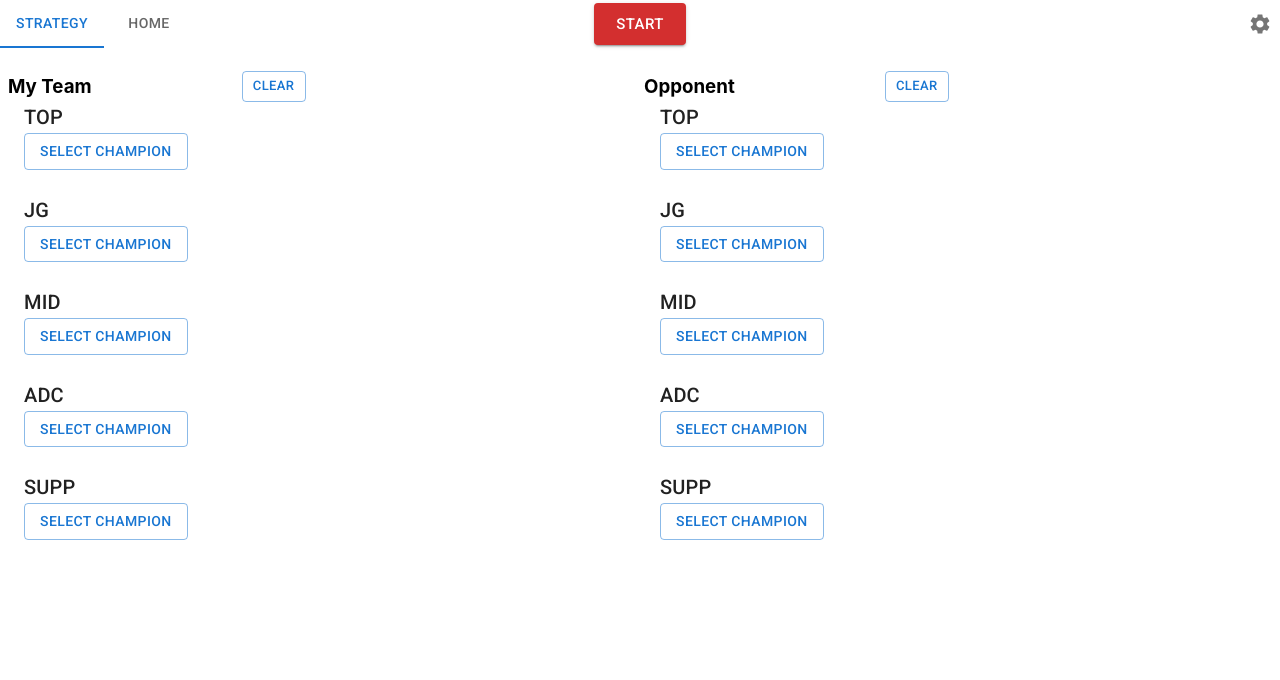
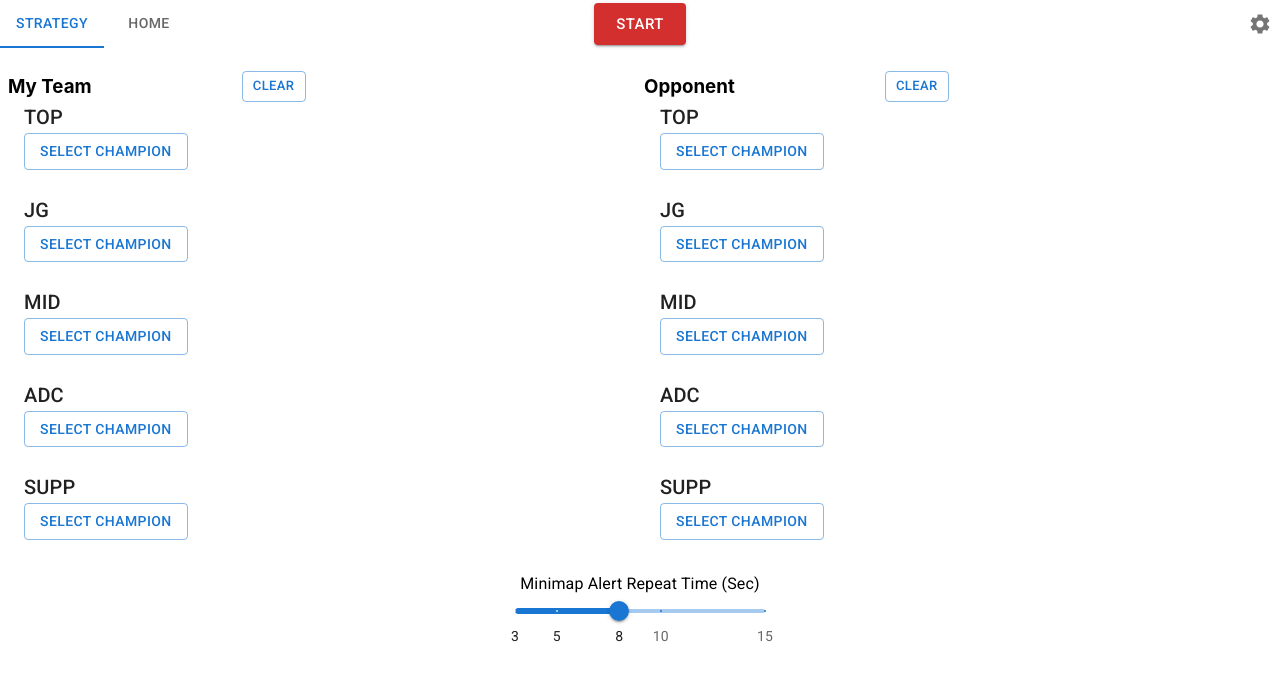
Before and after one commit to Jaehan-Kevin-Kim/LeagueOfLegend_Strategy, a React (Create React App) app: page /strategy in a window 1280 px wide. Shown: the top 680 px of the page. Built offline with nearby package versions, Linux system fonts and the light colour scheme; no server answers.

Commit message:
Added minimap alert sound

```diff
--- a/src/components/FlashingDialog/index.tsx
+++ b/src/components/FlashingDialog/index.tsx
@@ -23,7 +23,7 @@ const FlashingDialog: FC<Props> = ({ message, isActive, alertCloseHandle }) => {
   const [color, setColor] = useState("yellow");
   const [seconds, setSeconds] = useState(0);
   const [audioVolume, setVolume] = useState(0.05);
-  const audioRef = useRef(new Audio("/sounds/alarm-sound.mp3"));
+  const alarmAudioRef = useRef(new Audio("/sounds/alarm-sound.mp3"));
 
   useEffect(() => {
     // console.log("isIsActive in FlashingDialog: ", isIsActive);
@@ -35,13 +35,13 @@ const FlashingDialog: FC<Props> = ({ message, isActive, alertCloseHandle }) => {
     }, 500);
 
     if (alarmSound) {
-      audioRef.current.play();
-      audioRef.current.volume = audioVolume;
+      alarmAudioRef.current.play();
+      alarmAudioRef.current.volume = audioVolume;
     }
 
     if (seconds >= 6 && alarmSound) {
-      audioRef.current.pause();
-      audioRef.current.currentTime = 0;
+      alarmAudioRef.current.pause();
+      alarmAudioRef.current.currentTime = 0;
     }
 
     if (seconds >= 10) {
@@ -63,7 +63,7 @@ const FlashingDialog: FC<Props> = ({ message, isActive, alertCloseHandle }) => {
 
   const onClickMuteButton = () => {
     setVolume(0);
-    // audioRef.current.volume = 0;
+    // alarmAudioRef.current.volume = 0;
   };
 
   return (
--- a/src/components/SettingsComponent/index.tsx
+++ b/src/components/SettingsComponent/index.tsx
@@ -138,6 +138,18 @@ const SettingsComponent = () => {
             <FormControlLabel
               control={
                 <Switch
+                  name="minimapAlertSound"
+                  checked={options.minimapAlertSound}
+                  onChange={onChangeOptionSwitch}
+                />
+              }
+              // labelPlacement="end"
+              label="Minimap Check Sound"></FormControlLabel>
+          </MenuItem>
+          <MenuItem>
+            <FormControlLabel
+              control={
+                <Switch
                   name="testMode"
                   checked={options.testMode}
                   onChange={onChangeOptionSwitch}
--- a/src/components/Timer/index.tsx
+++ b/src/components/Timer/index.tsx
@@ -7,16 +7,21 @@ import {
   IconButton,
   Typography,
 } from "@mui/material";
-import { useCallback, useEffect, useState } from "react";
+import { useCallback, useEffect, useRef, useState } from "react";
 import { ALERT_TIMES_MESSAGES } from "../../constants";
 import FlashingDialog from "../FlashingDialog";
+import { useOptionStore } from "../../store/OptionStore";
 
 const TimerComponent = () => {
+  const optionState = useOptionStore((state) => state);
+
   const [seconds, setSeconds] = useState(0);
   const [isActive, setIsActive] = useState(false);
   const [isStarted, setIsStarted] = useState(false);
   const [showAlert, setShowAlert] = useState(false);
   const [alertMessage, setAlertMessage] = useState("");
+  const beepAudioRef = useRef(new Audio("/sounds/beep-sound.wav"));
+  const minimapCheckAudioRef = useRef(new Audio("/sounds/minimap.mp3"));
 
   useEffect(() => {
     let interval: NodeJS.Timeout | null = null;
@@ -35,22 +40,26 @@ const TimerComponent = () => {
         setAlertMessage(timeAndMessage.message);
       }
     });
-    // if (seconds === 1 || seconds === 150) {
-    // }
 
-    // if (seconds === 15 || seconds === 160) {
-    //   setShowAlert(false);
-    // }
-    // if (seconds === 150) {
-    //   displayAlert();
-    // }
+    if (
+      seconds >= 120 &&
+      optionState.options.minimapAlertSound &&
+      seconds % optionState.minimapAlertRepeatPeriod === 0
+    ) {
+      beepAudioRef.current.play();
+      beepAudioRef.current.volume = 0.07;
+      beepAudioRef.current.currentTime = 0;
+      minimapCheckAudioRef.current.play();
+      minimapCheckAudioRef.current.volume = 1;
+      minimapCheckAudioRef.current.currentTime = 0;
+    }
 
     return () => {
       if (interval) {
         clearInterval(interval);
       }
     };
-  }, [isActive, seconds]);
+  }, [isActive, seconds, optionState.minimapAlertRepeatPeriod]);
 
   const onClickTimerButton = useCallback(() => {
     setIsActive(!isActive);
--- a/src/models/Options.tsx
+++ b/src/models/Options.tsx
@@ -8,4 +8,5 @@ export interface IOptions {
   showPositions: boolean;
   alarmSound: boolean;
   testMode: boolean;
+  minimapAlertSound: boolean;
 }
--- a/src/pages/Strategy/index.tsx
+++ b/src/pages/Strategy/index.tsx
@@ -1,16 +1,13 @@
 import { useCallback, useEffect, useState } from "react";
 
 import ChampionCard from "../../components/ChampionCard";
-import { Button, Grid } from "@mui/material";
+import { Box, Button, Grid, Slider, Typography } from "@mui/material";
 import useChampionStoreHook from "../../hooks/useChampionStoreHook";
 import { IChampion, ITeamChampInfo } from "../../models/Champion";
-// import { Button } from "@headlessui/react";
 import useSummonerSpellStoreHook from "../../hooks/useSummonerSpellStoreHook";
 import { useOptionStore } from "../../store/OptionStore";
 import { useGetChampionInfo } from "../../store/ChampionStore";
 import SummonerSpells from "../../components/SummonerSpells";
-
-const positions = ["TOP", "JG", "MID", "ADC", "SUPP"];
 
 export interface TeamChampInfo {
   team: string;
@@ -18,51 +15,54 @@ export interface TeamChampInfo {
   position: string;
 }
 
+const minimapAlertRepeatTimeMarks = [
+  {
+    value: 3,
+    label: "3",
+  },
+  {
+    value: 5,
+    label: "5",
+  },
+  {
+    value: 8,
+    label: "8",
+  },
+  {
+    value: 10,
+    label: "10",
+  },
+  {
+    value: 15,
+    label: "15",
+  },
+];
+
 const Strategy = () => {
-  //   const { data, loading, error } = useGetChampionInfo();
-  // const { showSkillDetails, changeShowSkillDetails } = useGetChampionInfo();
   const executeGetChampionsWithVersion = useChampionStoreHook();
-  //   const [myTeamChampsInfo, setMyTeamChampsInfo] = useState<TeamChampInfo[]>([]);
-  //   const [opponentTeamChampsInfo, setOpponentTeamChampsInfo] = useState<
-  //     TeamChampInfo[]
-  //   >([]);
   const getSummonerSpellsWithVersion = useSummonerSpellStoreHook();
   const { updateTeamChampsInfo, resetSpecificTeamChampsInfo, teamChampsInfo } =
     useGetChampionInfo();
-  const { options } = useOptionStore();
+  const { options, minimapAlertRepeatPeriod, updateMinimapAlertRepeatPeriod } =
+    useOptionStore();
   // const [teamChampsInfo, setTeamChampsInfo] = useState<TeamChampInfo[]>([]);
   const [myTeamChampsInfo, setMyTeamChampsInfo] = useState<TeamChampInfo[]>([]);
   const [opponentTeamChampsInfo, setOpponentTeamChampsInfo] = useState<
     TeamChampInfo[]
   >([]);
+  // const [repeatMinimapAlertTime, setRepeatMinimapAlertTime] = useState(
+  //   minimapAlertRepeatPeriod,
+  // );
 
   const [showSelectChampion, setShowSelectChampion] = useState(false);
 
-  //   const getChampionInfo = useGetChampionInfo();
+  // useEffect(() => {
+  //   setRepeatMinimapAlertTime(minimapAlertRepeatPeriod);
+  // }, [minimapAlertRepeatPeriod]);
 
   useEffect(() => {
     executeGetChampionsWithVersion();
     getSummonerSpellsWithVersion();
-    /*
-    const initialChampsInfo = positions.flatMap((position) => [
-      { team: "MyTeam", champion: null, position },
-      { team: "Opponent", champion: null, position },
-    ]);
-    setTeamChampsInfo(initialChampsInfo);
-    */
-    // const myTeamChampsInfo = positions.map((position) => ({
-    //   team: "MyTeam",
-    //   champion: null,
-    //   position,
-    // }));
-    // const opponentTeamChampsInfo = positions.map((position) => ({
-    //   team: "Opponent",
-    //   champion: null,
-    //   position,
-    // }));
-
-    // setMyTeamChampsInfo(myTeamChampsInfo);
-    // setOpponentTeamChampsInfo(opponentTeamChampsInfo);
   }, [
     executeGetChampionsWithVersion,
     getSummonerSpellsWithVersion,
@@ -76,76 +76,13 @@ const Strategy = () => {
     occupyTeamChampsInfo(teamChampsInfo);
   }, [teamChampsInfo]);
 
-  // const updateTeamChampInfo = (
-  //   teamChampsInfo: TeamChampInfo[],
-  //   champion: IChampion,
-  //   position: string,
-  // ): TeamChampInfo[] => {
-  //   const updatedTeamChampInfo = teamChampsInfo.map((info) =>
-  //     info.position === position ? { ...info, champion } : info,
-  //   );
-
-  //   return updatedTeamChampInfo;
-  // };
-
   const handleSelectedChampion = useCallback(
     (team: string, champion: IChampion, position: string) => {
-      // 이거는 store에서 champ information 관리하는 코드임. 화욜에 와서 아래 code comment 풀기
-      // updateTeamChampsInfo({ team, champion, position });
-      // callUpdateChampsInfo(team, champion, position);
-
       updateTeamChampsInfo({ team, champion, position });
-
-      // if (team === "MyTeam") {
-      //   const myTeamChampList = teamChampsInfo.filter(
-      //     (info) => info.team === team,
-      //   );
-      //   setMyTeamChampsInfo(myTeamChampList);
-      // }
-
-      // if (team === "Opponent") {
-      //   const opponentTeamChampList = teamChampsInfo.filter(
-      //     (info) => info.team === team,
-      //   );
-      //   setOpponentTeamChampsInfo(opponentTeamChampList);
-      // }
-
-      //
-
-      /*
-
-
-      if (team === "MyTeam") {
-        const updatedTeamChampInfo = updateTeamChampInfo(
-          myTeamChampsInfo,
-          champion,
-          position,
-        );
-        setMyTeamChampsInfo(updatedTeamChampInfo);
-      }
-
-      if (team === "Opponent") {
-        const updatedTeamChampInfo = updateTeamChampInfo(
-          opponentTeamChampsInfo,
-          champion,
-          position,
-        );
-        setOpponentTeamChampsInfo(updatedTeamChampInfo);
-      }
-      */
     },
     [],
   );
 
-  // const callUpdateChampsInfo = useCallback(
-  //   (team: string, champion: IChampion, position: string) => {
-  //     updateTeamChampsInfo({ team, champion, position });
-  //   },
-  //   [teamChampsInfo, updateTeamChampsInfo],
-  // );
-
-  // setMyTeamChampsInfo(myTeamChampsInfo);
-  // setOpponentTeamChampsInfo(opponentTeamChampsInfo);
   const occupyTeamChampsInfo = useCallback(
     (teamChampsInfo: ITeamChampInfo[]) => {
       // if (team === "MyTeam") {
@@ -160,9 +97,6 @@ const Strategy = () => {
         (info) => info.team === "Opponent",
       );
       setOpponentTeamChampsInfo(opponentTeamChampList);
-      // }
-      // setMyTeamChampsInfo(myTeamChampsInfo);
-      // setOpponentTeamChampsInfo(opponentTeamChampsInfo);
     },
     [],
   );
@@ -175,10 +109,17 @@ const Strategy = () => {
     [],
   );
 
+  const onChangeMinimapAlertRepeatPeriodSlider = useCallback(
+    (event: Event, newValue: number | number[]) => {
+      // setRepeatMinimapAlertTime(newValue as number);
+      updateMinimapAlertRepeatPeriod(newValue as number);
+    },
+    [updateMinimapAlertRepeatPeriod],
+  );
+
   return (
     <>
       <Grid container spacing={1} sx={{ p: 1 }}>
-        {/* temporarily comment out below spell information */}
         {options.showSpells && <SummonerSpells></SummonerSpells>}
 
         {options.showMyTeam && (
@@ -251,6 +192,23 @@ const Strategy = () => {
           </Grid>
         )}
       </Grid>
+      <Box sx={{ width: "100%", display: "flex", justifyContent: "center" }}>
+        <Box sx={{ width: 250 }}>
+          <Typography sx={{ textAlign: "center" }}>
+            Minimap Alert Repeat Time (Sec)
+          </Typography>
+          <Slider
+            aria-label="Always visible"
+            // value={repeatMinimapAlertTime}
+            value={minimapAlertRepeatPeriod}
+            step={null}
+            min={3}
+            max={15}
+            onChange={onChangeMinimapAlertRepeatPeriodSlider}
+            marks={minimapAlertRepeatTimeMarks}
+            valueLabelDisplay="auto"></Slider>
+        </Box>
+      </Box>
     </>
   );
 };
--- a/src/store/OptionStore.tsx
+++ b/src/store/OptionStore.tsx
@@ -3,10 +3,12 @@ import { IOptions } from "../models/Options";
 
 interface OptionStore extends OptionState {
   updateOption: (options: IOptions) => void;
+  updateMinimapAlertRepeatPeriod: (time: number) => void;
 }
 
 interface OptionState {
   options: IOptions;
+  minimapAlertRepeatPeriod: number;
 }
 
 const initialState: OptionState = {
@@ -19,7 +21,9 @@ const initialState: OptionState = {
     showPositions: true,
     alarmSound: true,
     testMode: false,
+    minimapAlertSound: true,
   },
+  minimapAlertRepeatPeriod: 8,
 };
 
 export const useOptionStore = create<OptionStore>((set, get) => ({
@@ -31,4 +35,9 @@ export const useOptionStore = create<OptionStore>((set, get) => ({
 
     set({ ...initialState, options });
   },
+
+  updateMinimapAlertRepeatPeriod: (time: number) => {
+    const currentOptions = get().options;
+    set({ ...currentOptions, minimapAlertRepeatPeriod: time });
+  },
 }));
```
Also changed, not shown: 2 other files (tests, documents, lock files or other folders).
